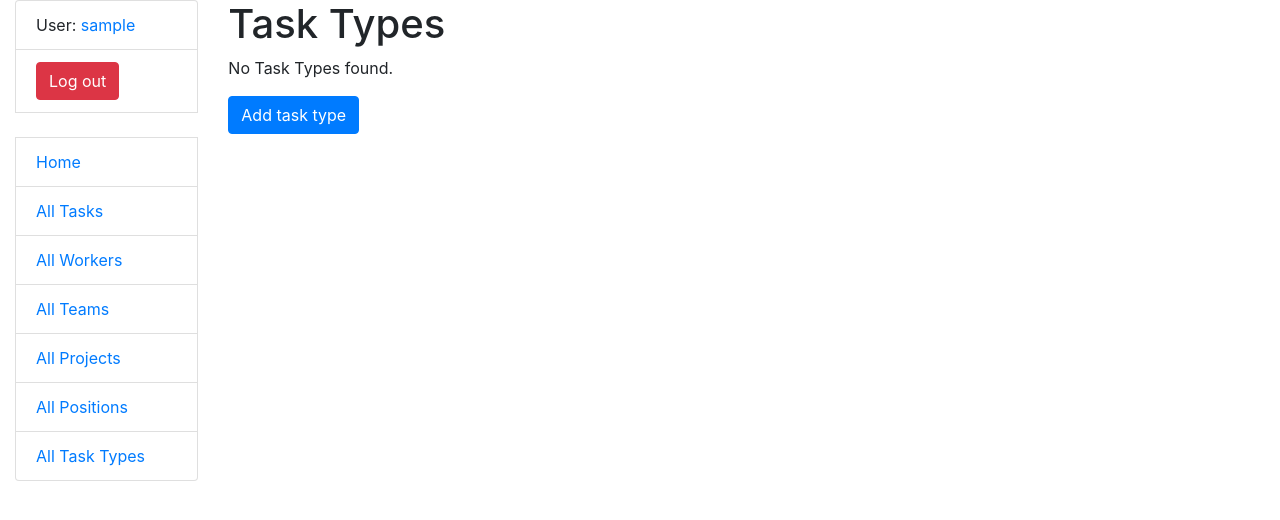
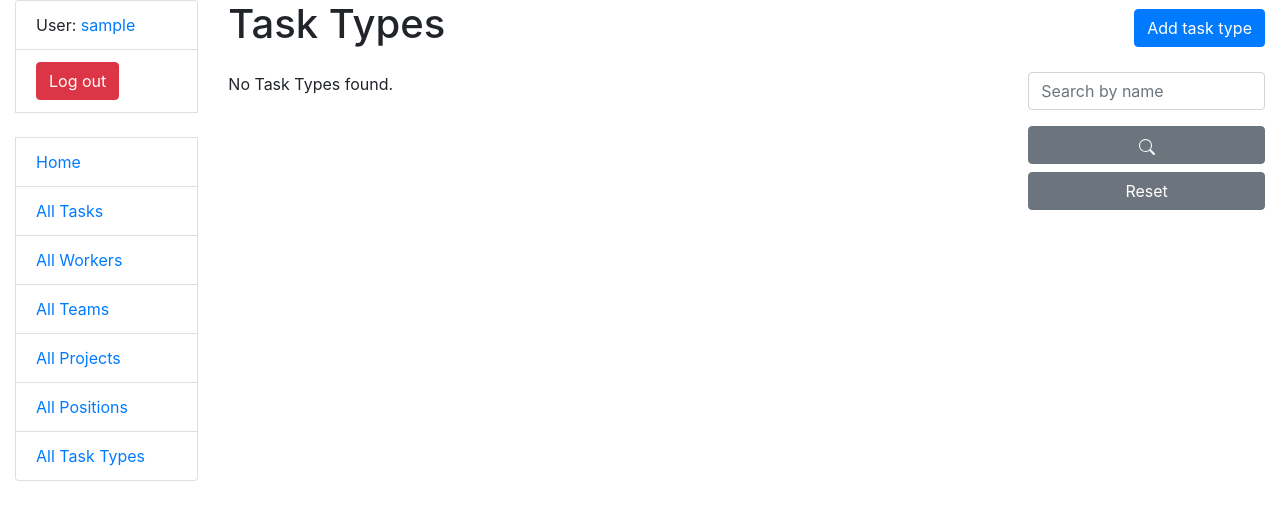
Before and after one commit to OlhaKuzmyn/task-manager, a Django app: page /task-types/ in a window 1280 px wide. Shown: the top 520 px of the page. Run offline with Django 5.2, Linux system fonts and the light colour scheme; the visitor is signed in with stand-in values (Sample User, id 1); data that the repository does not hold is empty; some libraries are stand-ins or nearby versions.

Commit message:
changed task_type_list.html to have rows with boxes

```diff
--- a/templates/task_type/task_type_list.html
+++ b/templates/task_type/task_type_list.html
@@ -1,27 +1,38 @@
 {% extends "base.html" %}
 
 {% block content %}
+  <div class="d-flex justify-content-between align-items-center mb-3">
     <h1>Task Types</h1>
+    {% if perms.task_type.add_tasktype %}
+        <a href="{% url 'task_type:task-type-create' %}" class="btn btn-primary">Add task type</a>
+    {% endif %}
+  </div>
+
+  <div class="row">
+    <div class="col-md-9">
       {% if task_type_list %}
-      {% include "includes/search.html" %}
-      <a href="{% url 'task_type:task-type-list' %}" class="btn btn-secondary">Reset</a>
-      <ul>
+        <div class="card-deck" style="flex-direction: column;">
           {% for task_type in task_type_list %}
-          <li>
-            {{ task_type.name }}
+            <div class="card mb-3">
+              <div class="card-body">
+                <h5 class="card-title">{{ task_type.name }}</h5>
                 {% if perms.task_type.change_tasktype %}
                   <a href="{% url 'task_type:task-type-update' pk=task_type.id %}" class="btn btn-secondary">Edit task type</a>
                 {% endif %}
                 {% if perms.task_type.delete_tasktype %}
                   <a href="{% url 'task_type:task-type-delete' pk=task_type.id %}" class="btn btn-danger">Delete task type</a>
                 {% endif %}
-          </li>
+              </div>
+            </div>
           {% endfor %}
-      </ul>
+        </div>
       {% else %}
       <p>No Task Types found.</p>
       {% endif %}
-    {% if perms.task_type.add_tasktype %}
-        <a href="{% url 'task_type:task-type-create' %}" class="btn btn-primary">Add task type</a>
-    {% endif %}
+    </div>
+    <div class="col-md-3">
+      {% include "includes/search.html" %}
+      <a href="{% url 'task_type:task-type-list' %}" class="btn btn-secondary btn-block mt-2">Reset</a>
+    </div>
+  </div>
 {% endblock %}
```
Lines whose indentation alone changed are shown as unchanged.
